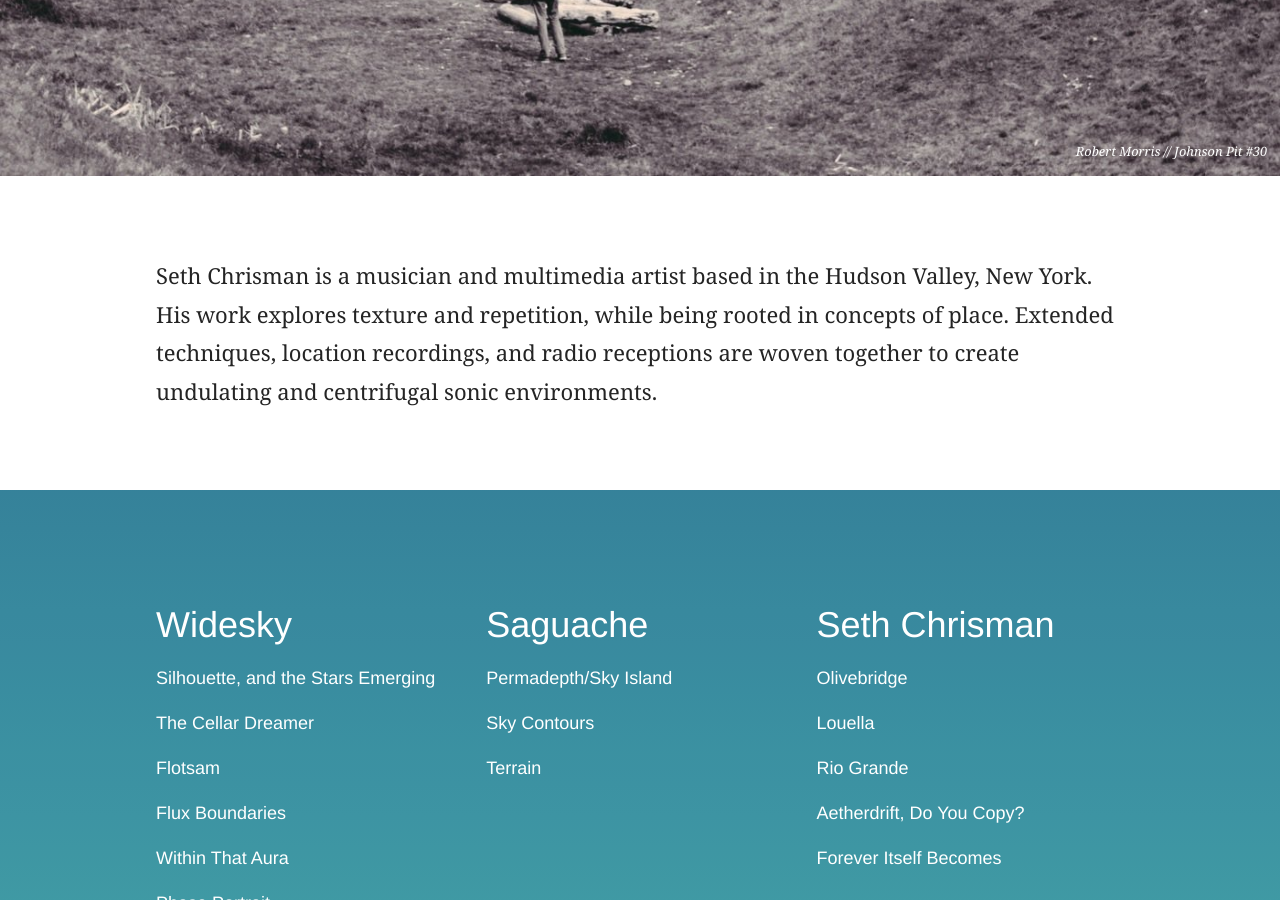
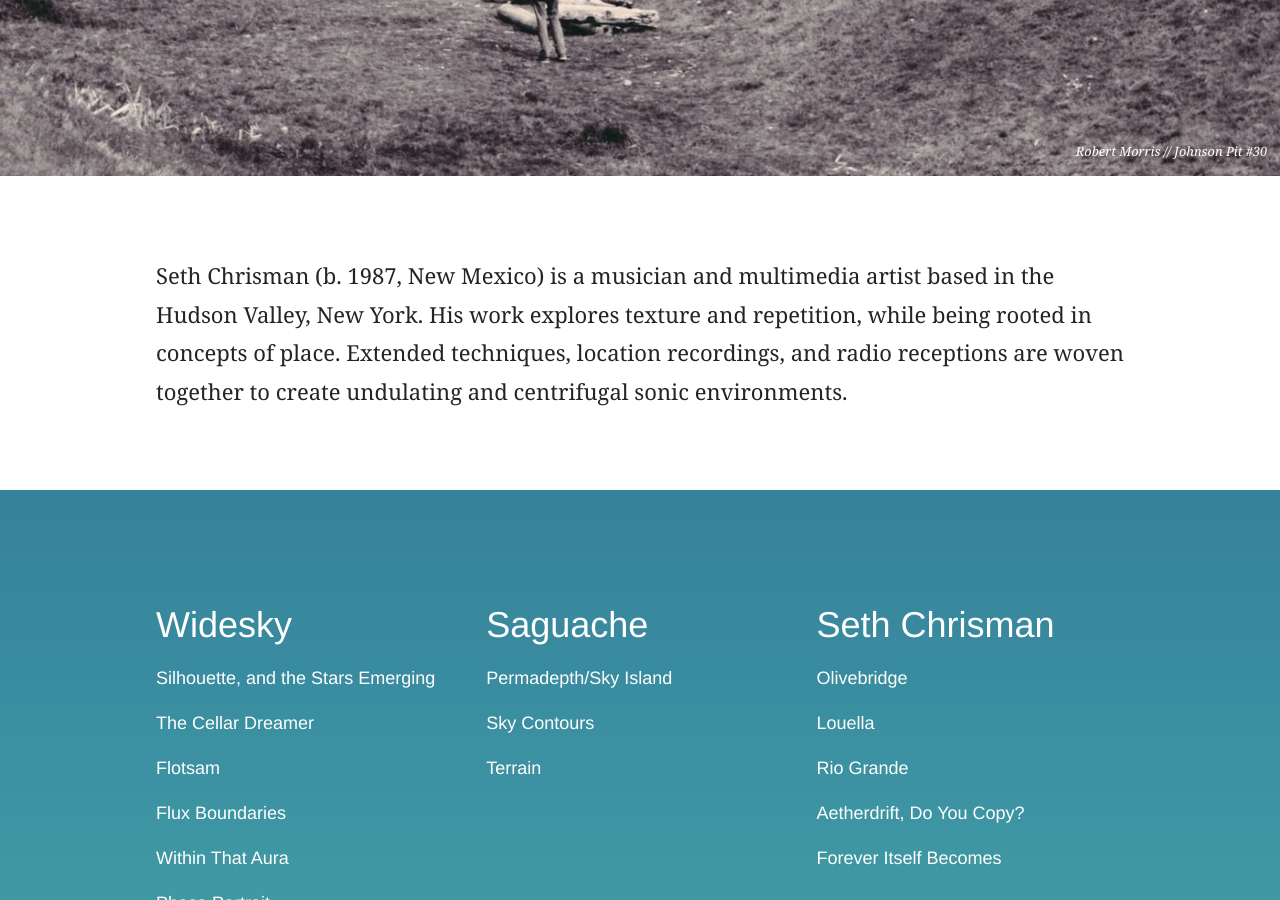
Before and after one commit to sethchrisman/sethchrisman.github.io, a Jekyll site: the page built from info/index.html, in a window 1280 px wide and 900 px high, scrolled down 928 px. Built offline with Jekyll 4.4.1, drawn with Linux system fonts in a browser that asks for light colours; a file with an impossible date is left out.

Commit message:
Updated index.html

```diff
--- a/info/index.html
+++ b/info/index.html
@@ -3,6 +3,7 @@ layout: default
 class: info
 published: true
 ---
+
 
 <div class="biography">
   <picture class="biography-masthead">
@@ -17,7 +18,7 @@ published: true
   </picture>
   <div class="biography-content">
     <div class="container">
-      <p>Seth Chrisman is a musician and multimedia artist based in the Hudson Valley, New York. His work explores texture and repetition, while being rooted in concepts of place. Extended techniques, location recordings, and radio receptions are woven together to create undulating and centrifugal sonic environments.</p>
+      <p>Seth Chrisman (b. 1987, New Mexico) is a musician and multimedia artist based in the Hudson Valley, New York. His work explores texture and repetition, while being rooted in concepts of place. Extended techniques, location recordings, and radio receptions are woven together to create undulating and centrifugal sonic environments.</p>
     </div>
   </div>
 </div>
```
